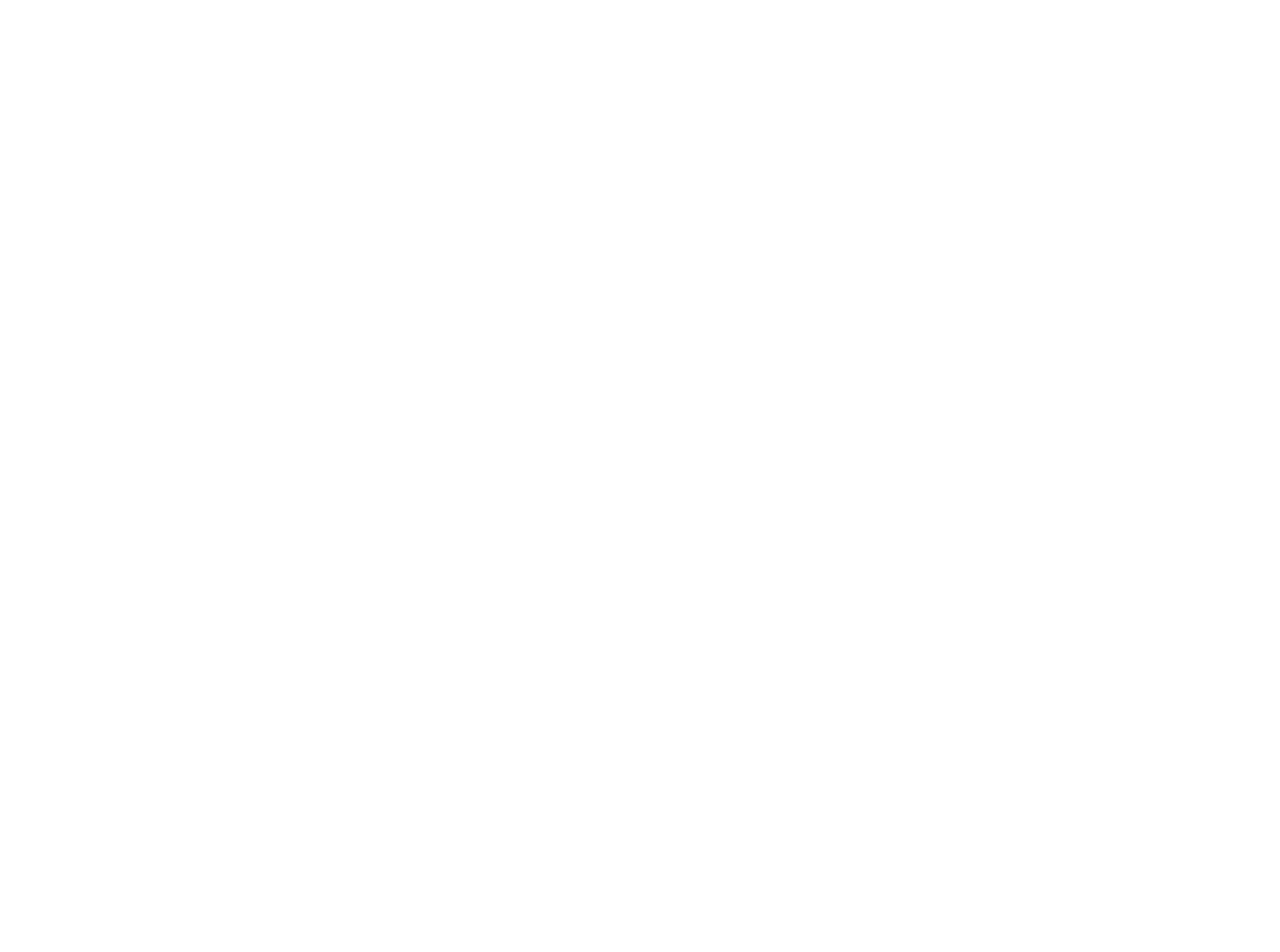
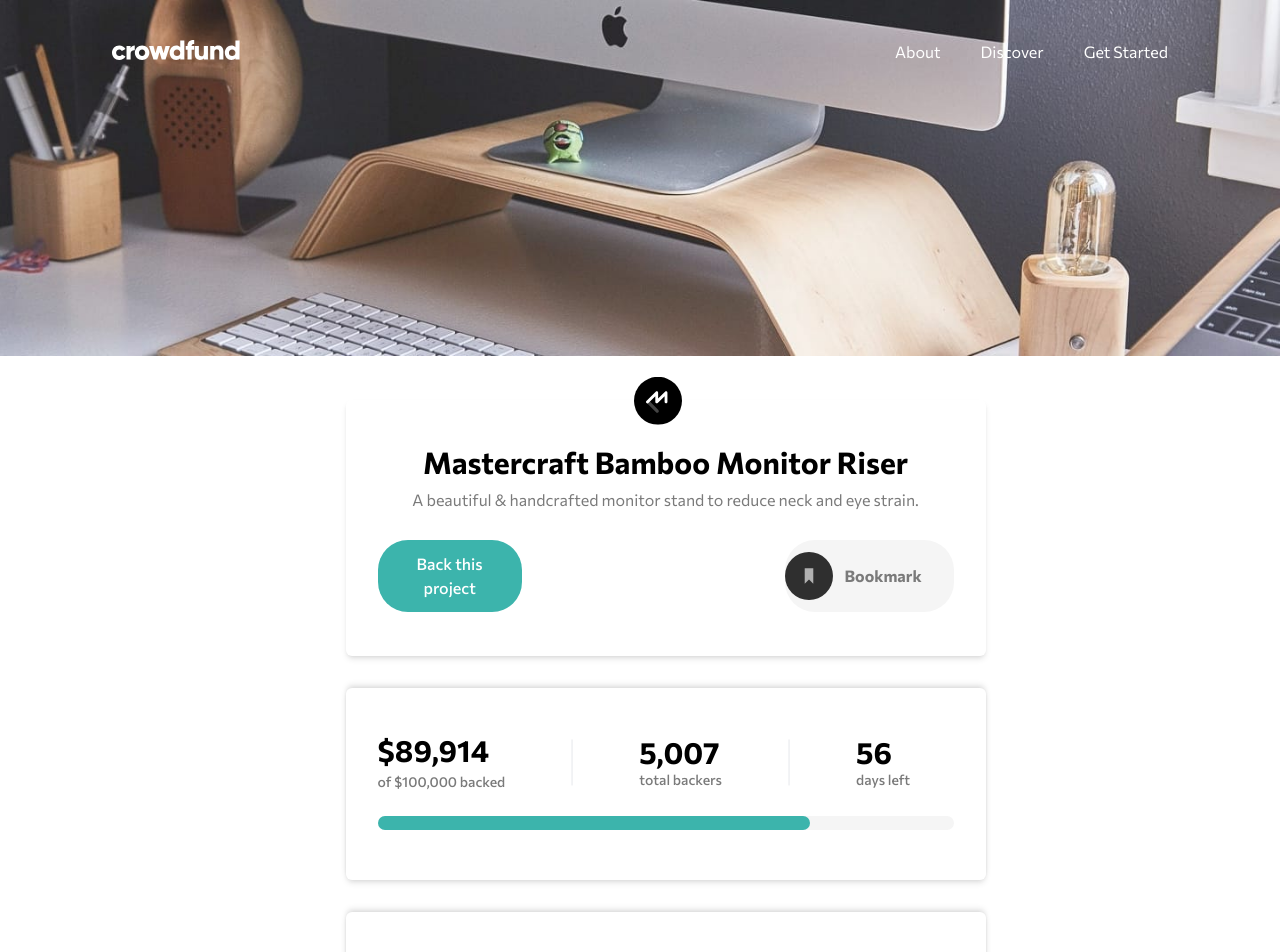
Before and after one commit to Manufacturer1/crowdfunding-app, a React (Vite) app: page / in a window 1280 px wide. Shown: the top 952 px of the page. Before the commit the page ends 800 px from the top, so only its background shows below. Built offline with nearby package versions, Linux system fonts and the light colour scheme.

Commit message:
main design created

```diff
--- a/src/App.jsx
+++ b/src/App.jsx
@@ -1,9 +1,19 @@
+import NavBar from "./components/navBarComponent"
+import Bookmark from "./components/bookmarkComponent"
+import Stats from "./components/statisticComponent"
+import AboutCard from "./components/aboutCardComponent"
 
 function App() {
 
   return (
     <>
+      <NavBar/>
 
+      <div className="z-10 absolute top-[50%] left-[27%] w-[50%] bg-white rounded-md grid gap-8">
+        <Bookmark/>
+        <Stats/>
+        <AboutCard/>
+      </div>
     </>
   )
 }
--- /dev/null
+++ b/src/components/aboutCardComponent.jsx
@@ -0,0 +1,37 @@
+import RewardCard from "./rewardCardComponent";
+import rewardItems from '../rewardItems.js';
+
+
+const AboutCard = () =>{
+
+    return(
+        <div className="py-11 px-8 rounded-md shadow-equal mb-20">
+            <h2 className="text-black font-bold text-xl mb-8">About this project</h2>
+            <div className="text-neutral-darkGray grid gap-8 text-base leading-7 max-w-[640px] mb-8">
+            <p> The Mastercraft Bamboo Monitor Riser is a sturdy and stylish platform that elevates your screen
+                to a more comfortable viewing height. Placing your monitor at eye level has the potential to improve
+                your posture and make you more comfortable while at work, helping you stay focused on the task at hand.
+            </p>
+            <p>
+                Featuring artisan craftsmanship, the simplicity of design creates extra desk space below your computer
+                to allow notepads, pens, and USB sticks to be stored under the stand.
+            </p>
+            </div>
+            <div className="space-y-7">
+                {
+                    rewardItems.map((item,index) =>(
+                        <RewardCard
+                        key={index}
+                        title={item.title}
+                        pledge={item.pledge}
+                        description={item.description}
+                        leftAmount={item.leftAmount}
+                        />
+                    ))
+                }
+            </div>
+        </div>
+    );
+};
+
+export default AboutCard;
--- /dev/null
+++ b/src/components/bookmarkComponent.jsx
@@ -0,0 +1,24 @@
+import logoMastercraft from '../images/logo-mastercraft.svg';
+import bookMarkLogo from '../images/icon-bookmark.svg';
+
+const Bookmark = () =>{
+
+    return(
+        <div className='relative text-center px-8 py-11 rounded-md shadow-md'>
+            <div className='absolute w-12 translate-y-[-140%] left-[45%]'>
+                <img className='object-cover w-full h-full' src={logoMastercraft} alt='mastercraft logo' />
+            </div>
+            <h1 className='text-black text-3xl font-bold mb-2'>Mastercraft Bamboo Monitor Riser</h1>
+            <p className='text-neutral-darkGray text-base mb-7'>A beautiful & handcrafted monitor stand to reduce neck and eye strain.</p>
+            <div className='flex justify-between'>
+                <button className='text-white text-base font-medium bg-primary-moderateCyan py-3 px-5 rounded-[30px] w-[25%]'>Back this project</button>
+                <button className='flex items-center gap-3 bg-neutral-100 rounded-[30px] pr-8 text-base font-bold text-neutral-darkGray '>
+                    <img className='block w-12' src={bookMarkLogo}/>
+                    <span className='block'>Bookmark</span>
+                </button>
+            </div>
+        </div>
+    );
+};
+
+export default Bookmark;
--- /dev/null
+++ b/src/components/navBarComponent.jsx
@@ -0,0 +1,36 @@
+import logo from '../images/logo.svg';
+import heroDesktop from '../images/image-hero-desktop.jpg';
+import mobileHero from '../images/image-hero-mobile.jpg';
+
+
+const NavBar = () =>{
+
+    const navBarItems = ["About","Discover","Get Started"];
+
+    return(
+        <nav>
+            <div className='py-10 px-28 flex justify-between align-center text-white text-base font-normal'>
+                <div>
+                    <img src={logo} alt='logo CrowdFund' />
+                </div>
+                <div>
+                    <ul className='flex gap-10'>
+                        {
+                            navBarItems.map((item,index)=>(
+                                <li key={index}><a href='#'>{item}</a></li>
+                            ))
+                        }
+                    </ul>
+                </div>
+            </div>
+            <div className='absolute z-[-1] top-0 w-full h-auto'>
+                <picture>
+                    <source media='(max-width:768px)' srcSet={mobileHero}/>
+                    <img src={heroDesktop} className='object-cover w-full h-full block' alt='mobile computer hero illustration' />
+                </picture>
+            </div>
+        </nav>
+    );
+};
+
+export default NavBar;
--- /dev/null
+++ b/src/components/rewardCardComponent.jsx
@@ -0,0 +1,23 @@
+
+
+const RewardCard = ({title,pledge,leftAmount,description}) =>{
+
+    return(
+        <div className={`${leftAmount === 0 ? 'opacity-50' : 'opacity-100'} border-solid border-neutral-200 border-[2px] rounded-md px-8 py-7`}>
+            <div className="mb-8 flex items-center justify-between">
+                <h2 className="text-black font-bold text-xl">{title}</h2>
+                <span className="text-base font-bold text-primary-moderateCyan">Pledge ${pledge} or more</span>
+            </div>
+            <p className="mb-8 leading-7 text-base text-neutral-darkGray">{description}</p>
+            <div className="flex justify-between items-center">
+                <div className="flex items-center gap-2">
+                    <span className="text-3xl text-black font-bold">{leftAmount}</span>
+                    <span className="text-sm font-medium text-neutral-darkGray">left</span>
+                </div>
+                <button className={`${leftAmount === 0 ? 'bg-neutral-darkGray cursor-not-allowed' : 'bg-primary-moderateCyan cursor-pointer'} text-white font-medium text-sm py-3 w-[150px] rounded-[30px]`}>{leftAmount === 0 ? 'Out of stock' : 'Select Reward'}</button>
+            </div>
+        </div>
+    );
+};
+
+export default RewardCard;
--- /dev/null
+++ b/src/components/statisticComponent.jsx
@@ -0,0 +1,29 @@
+
+
+const Stats = () =>{
+
+    return(
+        <div className="rounded-md shadow-equal py-11 px-8">
+            <div className="flex justify-start gap-11 items-center text-black text-3xl font-bold mb-5">
+                <div className="flex flex-col gap-1">
+                    <span>$89,914</span>
+                    <span className="text-sm text-neutral-darkGray font-medium">of $100,000 backed</span>
+
+                </div>
+                <hr className="rotate-90 block w-[8%]"/>
+                <div className="flex flex-col">
+                    <span>5,007</span>
+                    <span className="text-sm text-neutral-darkGray font-medium">total backers</span>
+                </div>
+                <hr className="rotate-90 block w-[8%]"/>
+                <div className="flex flex-col">
+                    <span>56</span>
+                    <span className="text-sm text-neutral-darkGray font-medium">days left</span>
+                </div>
+            </div>
+            <progress className="w-full rounded-[30px]" value="75" max="100"></progress>
+        </div>
+    );
+};
+
+export default Stats;
--- a/src/index.css
+++ b/src/index.css
@@ -18,3 +18,17 @@
 body {
   margin: 0;
 }
+
+progress{
+  appearance: none;
+  border-radius: 30px;
+  height: 14px;
+}
+progress::-webkit-progress-bar {
+  background-color: #f5f5f5;
+  border-radius: 30px;
+}
+progress::-webkit-progress-value {
+  background-color: hsl(176, 50%, 47%);
+  border-radius: 30px;
+}
--- /dev/null
+++ b/src/rewardItems.js
@@ -0,0 +1,26 @@
+const rewardItems = [
+    {
+        title:"Bamboo Stand",
+        pledge:"25",
+        description:`You get an ergonomic stand made of natural bamboo. You've helped us launch our promotional campaign, and
+                    you’ll be added to a special Backer member list.`,
+        leftAmount:101,
+    },
+    {
+        title:"Black Edition Stand",
+        pledge:75,
+        description:`You get a Black Special Edition computer stand and a personal thank you. You’ll be added to our Backer
+                     member list. Shipping is included.`,
+        leftAmount:64,
+    },
+    {
+        title:"Mahogany Special Edition",
+        pledge:"200",
+        description:`You get two Special Edition Mahogany stands, a Backer T-Shirt, and a personal thank you. You’ll be added
+                    to our Backer member list. Shipping is included.`,
+        leftAmount:0,
+    }
+];
+
+
+export default rewardItems;
--- a/tailwind.config.js
+++ b/tailwind.config.js
@@ -15,6 +15,9 @@
           darkGray:'hsl(0, 0%, 48%)'
         }
       },
+      boxShadow: {
+        equal: '0px 4px 6px -1px rgba(0, 0, 0, 0.1), 0px -4px 6px -1px rgba(0, 0, 0, 0.1), 0px 2px 4px -1px rgba(0, 0, 0, 0.06), 0px -2px 4px -1px rgba(0, 0, 0, 0.06)'
+      }
     },
   },
   plugins: [],
```
